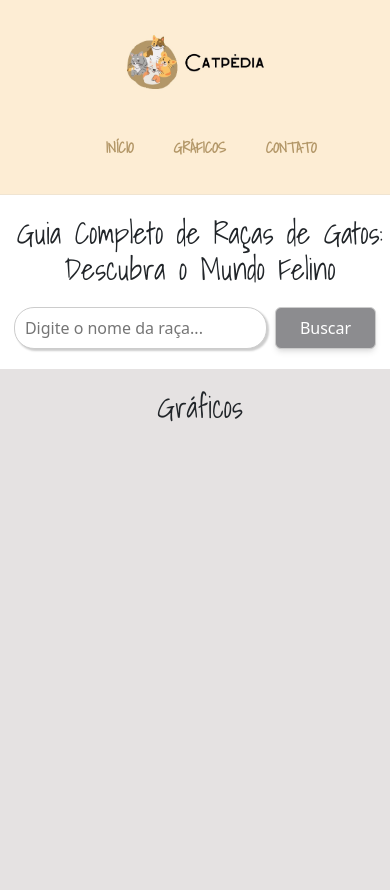
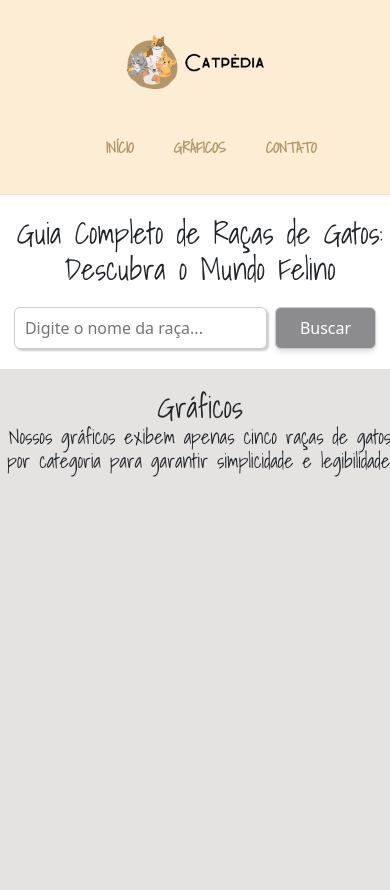
Before and after one commit to gabriella-muniz/catpedia, a plain HTML site: page index.html in a window 390 px wide. Shown: the top 890 px of the page. Drawn offline with nearby package versions, Linux system fonts and the light colour scheme; no server answers.

Commit message:
Finalização dos reparos : lógica, estilização e estrutura

```diff
--- a/index.html
+++ b/index.html
@@ -1,23 +1,24 @@
 <!DOCTYPE html>
 <html lang="pt-br">
+
 <head>
   <meta charset="UTF-8">
   <meta name="viewport" content="width=device-width, initial-scale=1.0">
   <title>CatPédia</title>
   <link rel="stylesheet" href="style.css">
-    <link href="https://cdn.jsdelivr.net/npm/bootstrap@5.3.3/dist/css/bootstrap.min.css" rel="stylesheet" integrity="sha384-QWTKZyjpPEjISv5WaRU9OFeRpok6YctnYmDr5pNlyT2bRjXh0JMhjY6hW+ALEwIH" crossorigin="anonymous">
+  <link href="https://cdn.jsdelivr.net/npm/bootstrap@5.3.3/dist/css/bootstrap.min.css" rel="stylesheet"
+    integrity="sha384-QWTKZyjpPEjISv5WaRU9OFeRpok6YctnYmDr5pNlyT2bRjXh0JMhjY6hW+ALEwIH" crossorigin="anonymous">
   <script src="https://kit.fontawesome.com/70d2489bcc.js" crossorigin="anonymous"></script>
   <script src="https://cdn.jsdelivr.net/npm/chart.js"></script>
 </head>
+
 <body>
   <header>
     <div class="logo-principal">
       <div>
         <img src="img/logo.jpg" class="logo" alt="">
       </div>
-
     </div>
-
     <nav>
       <ul>
         <a href="#card">
@@ -33,10 +34,7 @@
         </a>
       </ul>
     </nav>
-
-
     </div>
-
   </header>
 
   <main>
@@ -46,10 +44,8 @@
       <button type="button" class="button-search">Buscar</button>
     </form>
     <section id="card">
-    <!-- Os cards serão preenchidos dinamicamente com JavaScript -->
+      <!-- JavaScript -->
     </section>
-
-
 
   </main>
 
@@ -57,11 +53,12 @@
 
   <section id="graphic">
     <h1 class="h1-main">Gráficos</h1>
-    <canvas  id="temperament-chart"></canvas>
-    <canvas  id="social-needs-chart"></canvas>
-    <canvas  id="life-expectancy-chart"></canvas>
-    <canvas  id="energy-level-chart"></canvas>
-    <canvas  id="affection-level-chart"></canvas>
+    <h4 class="h4-graphic">Nossos gráficos exibem apenas cinco raças de gatos por categoria para garantir simplicidade e legibilidade. </h4>
+    <canvas id="temperament-chart"></canvas>
+    <canvas id="social-needs-chart"></canvas>
+    <canvas id="life-expectancy-chart"></canvas>
+    <canvas id="energy-level-chart"></canvas>
+    <canvas id="affection-level-chart"></canvas>
   </section>
 
 
@@ -69,7 +66,9 @@
     <div class="footer-top">
       <div>
         <h4>Catpédia <i class="fa-solid fa-cat"></i></h4>
-      <p>Espero que tenha apreciado  nosso site que é dedicado aos amantes de gatos e entusiastas de raças felinas! Obrigado por nos acompanhar nesta aventura felina! Para obter mais informações, você pode encontrar-lás nas nossas redes sociais.</p>
+        <p>Espero que tenha apreciado nosso site que é dedicado aos amantes de gatos e entusiastas de raças felinas!
+          Obrigado por nos acompanhar nesta aventura felina! Para obter mais informações, você pode encontrar-lás nas
+          nossas redes sociais.</p>
       </div>
 
       <div>
@@ -96,4 +95,5 @@
 
   <script src="main.js"></script>
 </body>
+
 </html>
--- a/main.js
+++ b/main.js
@@ -1,39 +1,62 @@
-document.addEventListener("DOMContentLoaded", function() {
-    const apiKey = 'live_uWECtJEa9IWjKvq7nGXj88oREmwmJHRWPXTkirBDlcLooZmYD2jqdmGbqJXheA6L';
+document.addEventListener("DOMContentLoaded", function () {
+  const apiKey =
+    "live_uWECtJEa9IWjKvq7nGXj88oREmwmJHRWPXTkirBDlcLooZmYD2jqdmGbqJXheA6L";
   const apiUrl = `https://api.thecatapi.com/v1/breeds?api_key=${apiKey}`;
-    const card = document.getElementById('card');
+  const card = document.getElementById("card");
 
   fetch(apiUrl, {
     headers: {
-            'x-api-key': apiKey
-        }
+      "x-api-key": apiKey,
+    },
   })
-    .then(response => response.json())
-    .then(data => {
-        console.log(data)
+    .then((response) => response.json())
+    .then((data) => {
+      console.log(data);
       window.catBreeds = data;
       displayCatBreeds(window.catBreeds);
     })
-    .catch(error => console.error('Erro ao buscar informações das raças de gatos:', error));
+    .catch((error) =>
+      console.error("Erro ao buscar informações das raças de gatos:", error)
+    );
 
   function displayCatBreeds(catBreeds) {
-        card.innerHTML = '';
-        catBreeds.forEach(cat => {
+    card.innerHTML = "";
+    catBreeds.forEach((cat) => {
       const catCard = createCatCard(cat);
       card.appendChild(catCard);
     });
 
-        createChart('temperament-chart', getTopBreeds(catBreeds, 'affection_level', 5), 'Nível de Afeto');
-        createChart('social-needs-chart', getTopBreeds(catBreeds, 'social_needs', 5), 'Necessidade Social');
-        createChart('life-expectancy-chart', getTopLifeExpectancyBreeds(catBreeds, 5), 'Expectativa de Vida Média');
-        createChart('affection-level-chart', getTopBreeds(catBreeds, 'affection_level', 5), 'Nível de Afeto');
-        createChart('energy-level-chart', getTopBreeds(catBreeds, 'energy_level', 5), 'Nível de Energia');
+    createChart(
+      "temperament-chart",
+      getTopBreeds(catBreeds, "affection_level", 5),
+      "Nível de Afeto"
+    );
+    createChart(
+      "social-needs-chart",
+      getTopBreeds(catBreeds, "social_needs", 5),
+      "Necessidade Social"
+    );
+    createChart(
+      "life-expectancy-chart",
+      getTopLifeExpectancyBreeds(catBreeds, 5),
+      "Expectativa de Vida Média"
+    );
+    createChart(
+      "affection-level-chart",
+      getTopBreeds(catBreeds, "affection_level", 5),
+      "Nível de Afeto"
+    );
+    createChart(
+      "energy-level-chart",
+      getTopBreeds(catBreeds, "energy_level", 5),
+      "Nível de Energia"
+    );
   }
 
   function createCatCard(cat) {
-        const catCard = document.createElement('div');
-        catCard.classList.add('cat-card');
-        const imageUrl = cat.image ? cat.image.url : 'placeholder.jpg';
+    const catCard = document.createElement("div");
+    catCard.classList.add("cat-card");
+    const imageUrl = cat.image ? cat.image.url : "placeholder.jpg";
 
     catCard.innerHTML = `
             <h2 class="cat-name">${cat.name}</h2>
@@ -49,51 +72,66 @@ document.addEventListener("DOMContentLoaded", function() {
   }
 
   function createChart(chartId, breeds, label) {
-        const ctx = document.getElementById(chartId).getContext('2d');
+    const ctx = document.getElementById(chartId).getContext("2d");
     const chart = new Chart(ctx, {
-            type: 'bar',
+      type: "bar",
       data: {
-                labels: breeds.map(breed => breed.name),
-                datasets: [{
+        labels: breeds.map((breed) => breed.name),
+        datasets: [
+          {
             label: label,
-                    data: breeds.map(breed => breed.value),
-                    backgroundColor: 'rgba(75, 192, 192, 0.5)',
-                    borderColor: 'rgba(75, 192, 192, 1)',
-                    borderWidth: 1
-                }]
+            data: breeds.map((breed) => breed.value),
+            backgroundColor: "rgba(75, 192, 192, 0.5)",
+            borderColor: "rgba(75, 192, 192, 1)",
+            borderWidth: 1,
+          },
+        ],
       },
       options: {
         scales: {
           y: {
             beginAtZero: true,
-                        max: Math.max(...breeds.map(breed => breed.value)) + 1
-                    }
-                }
-            }
+            max: Math.max(...breeds.map((breed) => breed.value)) + 1,
+          },
+        },
+      },
     });
   }
 
   function getTopBreeds(catBreeds, attribute, count) {
     const sortedBreeds = catBreeds.sort((a, b) => b[attribute] - a[attribute]);
-        return sortedBreeds.slice(0, count).map(breed => ({ name: breed.name, value: breed[attribute] }));
+    return sortedBreeds
+      .slice(0, count)
+      .map((breed) => ({ name: breed.name, value: breed[attribute] }));
   }
 
   function getTopLifeExpectancyBreeds(catBreeds, count) {
-        const breedsWithLifeExpectancy = catBreeds.filter(cat => cat.life_span);
+    const breedsWithLifeExpectancy = catBreeds.filter((cat) => cat.life_span);
     const sortedBreeds = breedsWithLifeExpectancy.sort((a, b) => {
-            const lifeSpanA = parseInt(a.life_span.split(' ')[0]);
-            const lifeSpanB = parseInt(b.life_span.split(' ')[0]);
+      const lifeSpanA = parseInt(a.life_span.split(" ")[0]);
+      const lifeSpanB = parseInt(b.life_span.split(" ")[0]);
       return lifeSpanB - lifeSpanA;
     });
-        return sortedBreeds.slice(0, count).map(breed => ({ name: breed.name, value: parseInt(breed.life_span.split(' ')[0]) }));
+    return sortedBreeds
+      .slice(0, count)
+      .map((breed) => ({
+        name: breed.name,
+        value: parseInt(breed.life_span.split(" ")[0]),
+      }));
   }
 
   function buscar() {
-        const searchTerm = document.getElementById('search').value.toLowerCase();
-        const raceFilter = window.catBreeds.filter(cat => cat.name.toLowerCase().includes(searchTerm));
+    const searchTerm = document.getElementById("search").value.toLowerCase();
+    const raceFilter = window.catBreeds.filter((cat) =>
+        cat.name.toLowerCase().includes(searchTerm)
+    );
     displayCatBreeds(raceFilter);
 }
 
-    const buttonSearch = document.querySelector('.button-search');
-    buttonSearch.addEventListener('click', buscar);
+function reagirMudanca() {
+    buscar(); // função de busca quando houver uma mudança no campo de busca
+}
+
+document.getElementById("search").addEventListener("input", reagirMudanca);
+
 });
--- a/style.css
+++ b/style.css
@@ -1,11 +1,11 @@
 /* Importa as fontes do Google Fonts */
-@import url('https://fonts.googleapis.com/css2?family=Shadows+Into+Light&display=swap');
-@import url('https://fonts.googleapis.com/css2?family=Nanum+Gothic&display=swap');
+@import url("https://fonts.googleapis.com/css2?family=Shadows+Into+Light&display=swap");
+@import url("https://fonts.googleapis.com/css2?family=Nanum+Gothic&display=swap");
 
 /* variáveis para cores */
 :root {
-    --background-color: #FDEDD4;
-    --text-color: #B39768;
+  --background-color: #fdedd4;
+  --text-color: #b39768;
   --hover-color: black;
   --card-background: #f1f0ef;
   --card-border: #ccc;
@@ -18,7 +18,6 @@
   --primary-font: "Shadows Into Light", cursive;
   --secondary-font: "Nanum Gothic", sans-serif;
 }
-
 
 * {
   margin: 0;
@@ -66,7 +65,6 @@ nav > ul a:hover {
   color: var(--hover-color);
 }
 
-
 /* main */
 .h1-main {
   text-align: center;
@@ -83,22 +81,21 @@ nav > ul a:hover {
 
 .search {
   padding: 8px 10px;
-    border-radius: 20px;
-    border-radius: 20px;
-    border: 1px solid #CCC;
-    box-shadow: 2px 2px 2px rgba(0,0,0,0.2);
+  border-radius: 0.375rem;
+  border: 1px solid #ccc;
+  box-shadow: 2px 2px 2px rgba(0, 0, 0, 0.2);
   margin: 20px 0px;
-
 }
 
-.button-search{
+.button-search {
   padding: 0.5rem 1.5rem;
   background-color: #8c8c8f;
   color: #ffffff;
   border-radius: 0.375rem;
-        box-shadow: 0 4px 6px -1px rgba(0, 0, 0, 0.1), 0 2px 4px -1px rgba(0, 0, 0, 0.06);
+  box-shadow: 0 4px 6px -1px rgba(0, 0, 0, 0.1),
+    0 2px 4px -1px rgba(0, 0, 0, 0.06);
   outline: none;
-        border: 1px solid #CCC;
+  border: 1px solid #ccc;
   margin: 20px 0px;
 }
 
@@ -110,7 +107,7 @@ nav > ul a:hover {
 #card {
   display: flex;
   flex-wrap: wrap;
-    justify-content: space-between;
+  justify-content: center;
 
 }
 
@@ -124,7 +121,6 @@ nav > ul a:hover {
   box-shadow: 0 4px 8px var(--shadow-color);
   transition: box-shadow 0.3s ease;
   font-family: var(--secondary-font);
-
 }
 
 .cat-card:hover {
@@ -149,14 +145,21 @@ nav > ul a:hover {
   font-size: 1rem;
 }
 
-.form-search{
+.form-search {
   display: flex;
   justify-content: center;
 }
 
-#graphic{
+/* graphic */
+#graphic {
   background-color: rgb(229, 226, 226);
   padding-bottom: 30px;
+}
+
+.h4-graphic{
+    text-align: center;
+    font-family: var(--primary-font);
+
 }
 
 /* footer */
@@ -166,25 +169,23 @@ footer {
   padding: 0px 8%;
   margin-top: 20px;
 }
-    .footer-principal{
+.footer-principal {
   max-width: 120rem;
   margin: auto;
   width: 100%;
-
 }
 
-  footer>.footer-top {
+footer > .footer-top {
   display: flex;
   justify-content: space-between;
   padding: 7% 0;
-
 }
 
 .footer-top h4 {
   margin-bottom: 1.6rem;
 }
 
-  .footer-top>div:first-child {
+.footer-top > div:first-child {
   width: 40%;
 }
 
@@ -207,10 +208,7 @@ footer {
   padding: 2.6rem 0;
   font-size: 0.7rem;
   background-color: #000;
-
 }
-
-
 
 /*  responsividade */
 @media screen and (max-width: 768px) {
@@ -220,24 +218,21 @@ footer {
 
   .cat-card {
     width: 95%;
-
   }
 
-    .logo{
+  .logo {
     width: 150px;
     margin-top: 30px;
-
   }
 
   nav > ul {
     font-size: 15px;
   }
 
-    .h1-main{
+  .h1-main {
     font-size: 30px;
     width: 400px;
     margin: 0 auto;
-
   }
   header {
     flex-direction: column;
@@ -246,4 +241,11 @@ footer {
     nav {
       margin-top: 5px;
     }
-    }}
+  }
+
+  .h4-graphic{
+    font-size: 20px;
+    width: 400px;
+    margin: 0 auto;
+  }
+}
```
Lines whose indentation alone changed are shown as unchanged.
